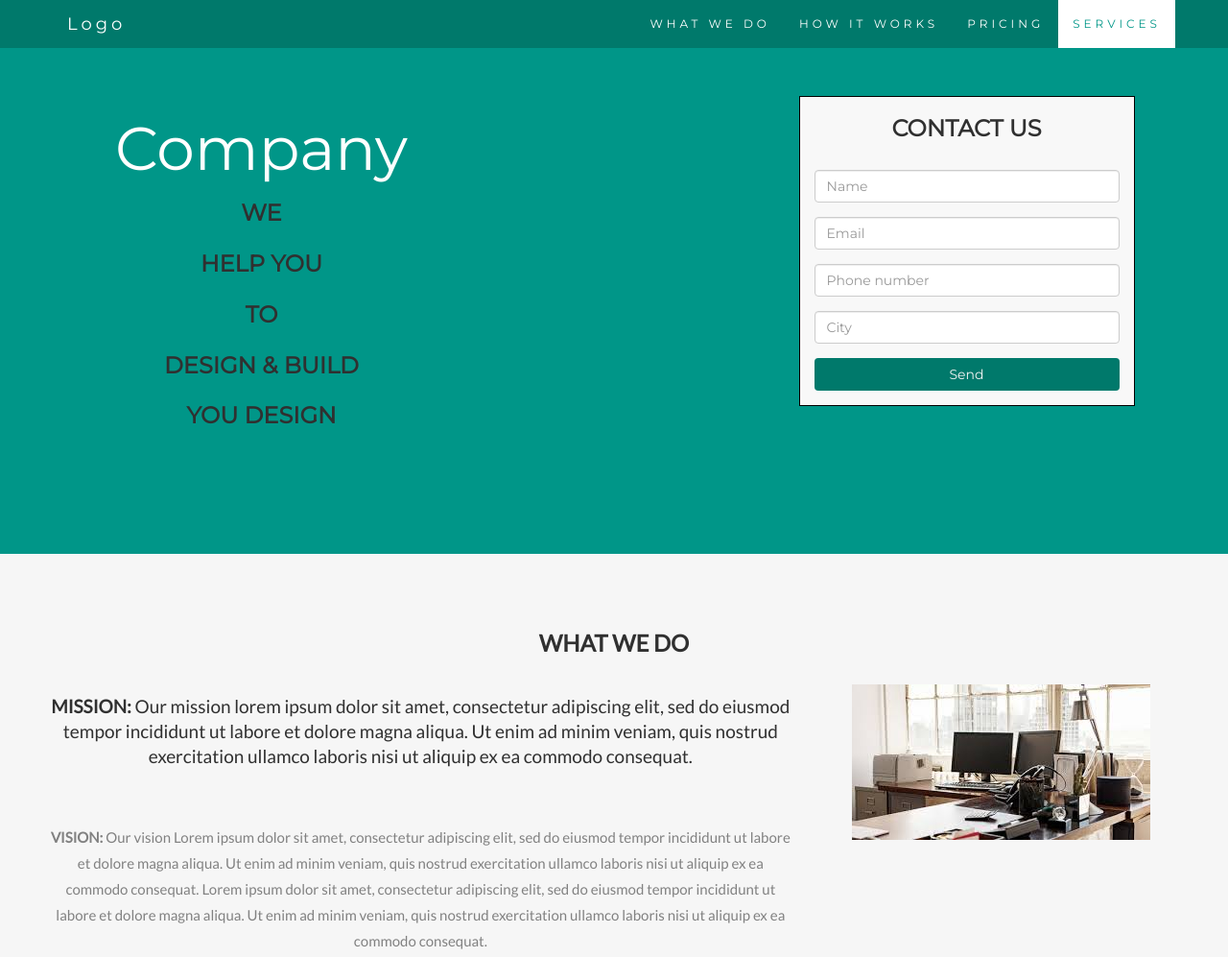
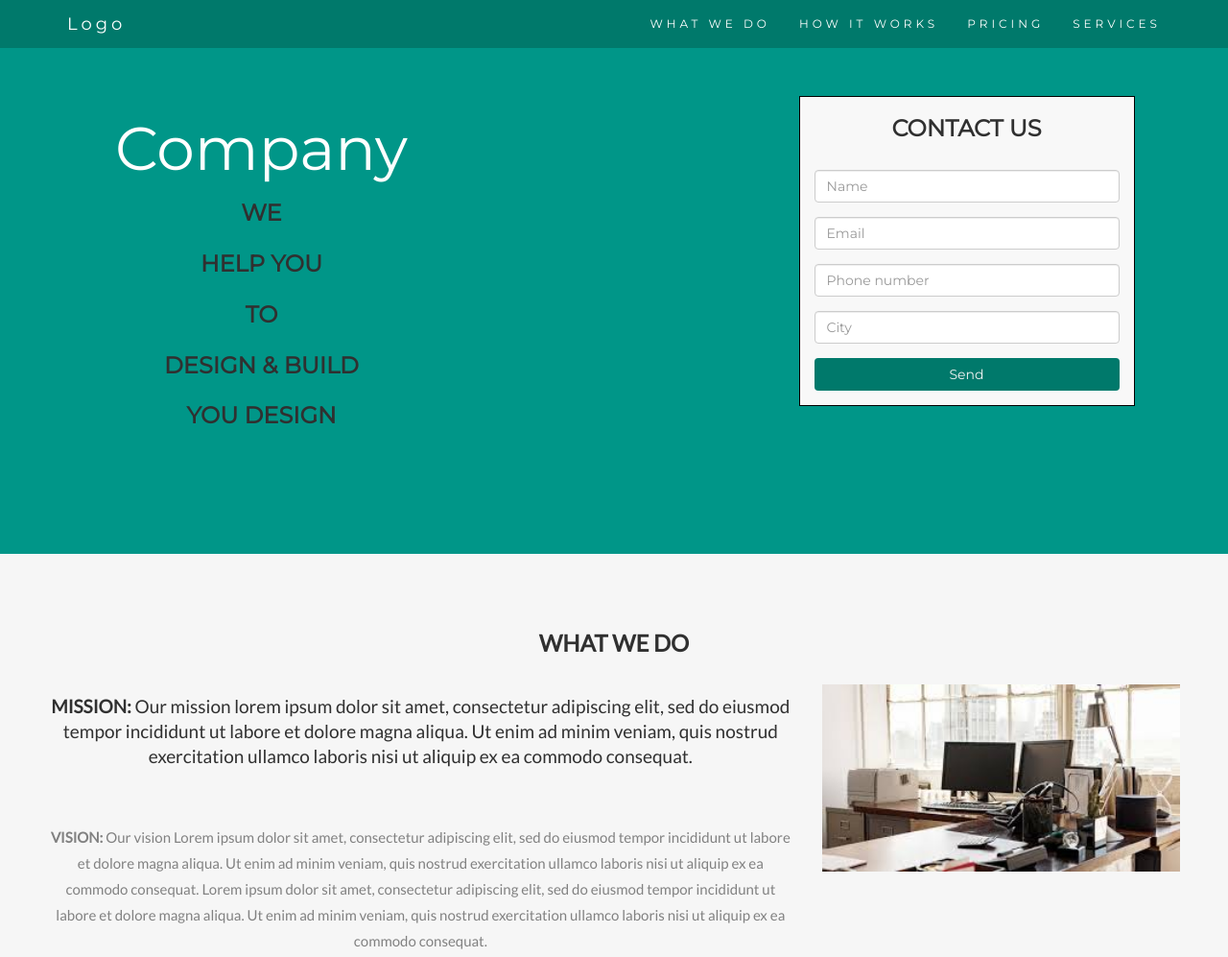
Before and after one commit to SUYASH15012001/design, a plain HTML site: page index.html in a window 1280 px wide. Shown: the top 997 px of the page at 96% size. Drawn offline with nearby package versions, Linux system fonts and the light colour scheme.

Commit message:
spacing on right at 800px fixed

```diff
--- a/index.html
+++ b/index.html
@@ -218,10 +218,17 @@
   .fa-google:hover, .fa-youtube:hover{
     color:#D32F2F;
   }
+  html,body
+{
+    width: 100%;
+    height: 100%;
+    margin: 0px;
+    padding: 0px;
+}
 
   </style>
 </head>
-<body id="myPage" data-spy="scroll" data-target=".navbar" data-offset="60">
+<body id="myPage" >
 
 <nav class="navbar navbar-default navbar-fixed-top">
   <div class="container">
@@ -289,8 +296,8 @@
       <p><strong>VISION:</strong> Our vision Lorem ipsum dolor sit amet, consectetur adipiscing elit, sed do eiusmod tempor incididunt ut labore et dolore magna aliqua. Ut enim ad minim veniam, quis nostrud exercitation ullamco laboris nisi ut aliquip ex ea commodo consequat.
       Lorem ipsum dolor sit amet, consectetur adipiscing elit, sed do eiusmod tempor incididunt ut labore et dolore magna aliqua. Ut enim ad minim veniam, quis nostrud exercitation ullamco laboris nisi ut aliquip ex ea commodo consequat.</p>
     </div>
-    <div class="d-none d-sm-block col-sm-4">
-      <img src='./img/side.jpg' alt='company image' class="img-fluid">
+    <div class="d-xs-none d-sm-block col-sm-4">
+      <img src='./img/side.jpg' alt='company image' class="img-fluid" width="100%">
     </div>
   </div>
   <div class="row slideanim">
@@ -730,7 +737,7 @@
     <div class="row slideanim">
       <div class="col-12 col-sm-4">
         <div class="card" >
-          <img class="card-img-top" src="./img/chandler.jpg" alt="Card image" height="300px" width="300px">
+          <img class="card-img-top" src="./img/chandler.jpg" alt="Card image" height="300px" width="100%">
           <div class="card-body">
             <h4 class="card-title">Chandler Bing</h4>
             <p class="card-text">Could I be any better?</p>
@@ -739,7 +746,7 @@
       </div>
       <div class="col-12 col-sm-4">
         <div class="card" >
-          <img class="card-img-top" src="./img/joey.jpg" alt="Card image" height="300px" width="300px">
+          <img class="card-img-top" src="./img/joey.jpg" alt="Card image" height="300px" width="100%">
           <div class="card-body">
             <h4 class="card-title">Joey Tribiani</h4>
             <p class="card-text">If you dont understand something doesnt mean its wrong.</p>
@@ -748,7 +755,7 @@
       </div>
       <div class="col-12 col-sm-4">
         <div class="card" >
-          <img class="card-img-top" src="./img/ross.jpg" alt="Card image" height="300px" width="300px">
+          <img class="card-img-top" src="./img/ross.jpg" alt="Card image" height="300px" width="100%">
           <div class="card-body">
             <h4 class="card-title">Ross Geller</h4>
             <p class="card-text">"Unagi Is A Total State Of Awareness."</p>
```
